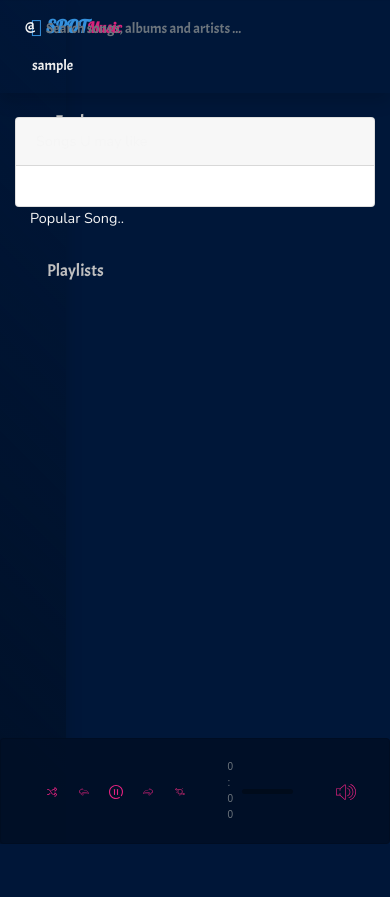
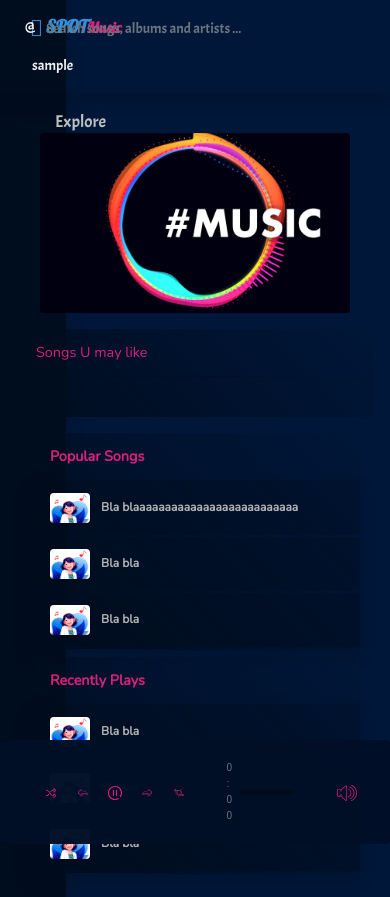
Before and after one commit to mahmoudmomustafa/SpostMusic-PHP-, a PHP site: page / in a window 390 px wide. Before the commit the page ends 844 px from the top, so only its background shows below. Run offline with PHP 8.4, Linux system fonts and the light colour scheme; the visitor is signed in with stand-in values (Sample User, id 1); data that the repository does not hold is empty; some libraries are stand-ins or nearby versions.

Commit message:
design sidebar

```diff
--- a/assets/css/main.css
+++ b/assets/css/main.css
@@ -44,8 +44,8 @@ body {
 /* //sidebar// */
 .side-nav {
   position: fixed;
-  /* background: #000d1f; */
-  background: linear-gradient(45deg, #000d1f, transparent);
+  background: #000d1f;
+  /* background: linear-gradient(45deg, #000d1f, transparent); */
   width: 17%;
   height: 160vh;
 }
@@ -73,12 +73,38 @@ body {
   border-radius: 3px;
   transition: 500ms ease;
 }
-.side-list:hover{
+
+.side-list:hover {
   background: #000814;
   color: white;
   box-shadow: 0 0 5px #000b1b
 }
+
 /* index */
+main .header {
+  height: 180px;
+  background-image: url('../img/misc.gif');
+  background-position: center;
+  background-size: cover;
+}
+.card{
+  background: linear-gradient(45deg, #000d1f, transparent);;
+  border: none;
+}
+.card .card-header {
+  color: #d7227a;
+  background: transparent
+}
+.card li.list-group-item{
+  background: #00081440;
+  border: 0;
+  font-size: 12px;
+  margin-bottom: 2px;
+  text-overflow: ellipsis;
+  overflow: hidden;
+  white-space: nowrap;
+  color: #b6b6b6fa
+}
 .album {
   transition: 500ms ease;
 }
--- a/index.php
+++ b/index.php
@@ -3,9 +3,9 @@
 <main class="py-4">
   <div class="container">
     <div class="row">
-      <div class="col-md-9">
-        <div class="header">
-          <!-- <img src="assets/img/misc.gif" alt="head" class="w-100"> -->
+      <div class="col-md-9 p-3">
+        <!-- main header -->
+        <div class="header mb-3 rounded mx-4">
         </div>
         <div class="card">
           <div class="card-header">Songs U may like</div>
@@ -23,8 +23,41 @@
       </div>
       <div class="col-md-3">
         <div class="container">
-          <div class="popular-song">
-            Popular Song..
+          <div class="popular-song mb-2">
+            <div class="card">
+              <div class="card-header font-weight-bold">
+                Popular Songs
+              </div>
+              <ul class="list-group list-group-flush shadow">
+                <li class="list-group-item font-weight-bold rounded">
+                  <img src="assets/img/music_girl.png" alt="album-pic" width="40px" class="rounded mr-2"> Bla blaaaaaaaaaaaaaaaaaaaaaaaaaa
+                </li>
+                <li class="list-group-item font-weight-bold rounded">
+                  <img src="assets/img/music_girl.png" alt="album-pic" width="40px" class="rounded mr-2"> Bla bla
+                </li>
+                <li class="list-group-item font-weight-bold rounded">
+                  <img src="assets/img/music_girl.png" alt="album-pic" width="40px" class="rounded mr-2"> Bla bla
+                </li>
+              </ul>
+            </div>
+          </div>
+          <div class="recently-play mt-2">
+            <div class="card">
+              <div class="card-header font-weight-bold">
+                Recently Plays
+              </div>
+              <ul class="list-group list-group-flush shadow">
+                <li class="list-group-item font-weight-bold rounded">
+                  <img src="assets/img/music_girl.png" alt="album-pic" width="40px" class="rounded mr-2"> Bla bla
+                </li>
+                <li class="list-group-item font-weight-bold rounded">
+                  <img src="assets/img/music_girl.png" alt="album-pic" width="40px" class="rounded mr-2"> Bla bla
+                </li>
+                <li class="list-group-item font-weight-bold rounded">
+                  <img src="assets/img/music_girl.png" alt="album-pic" width="40px" class="rounded mr-2"> Bla bla
+                </li>
+              </ul>
+            </div>
           </div>
         </div>
       </div>
```
